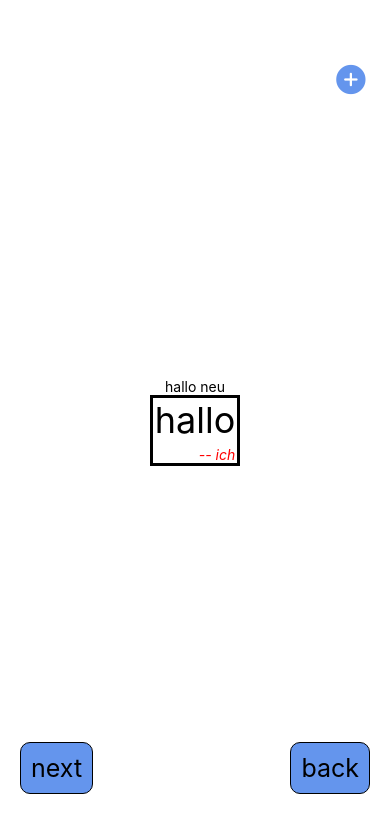
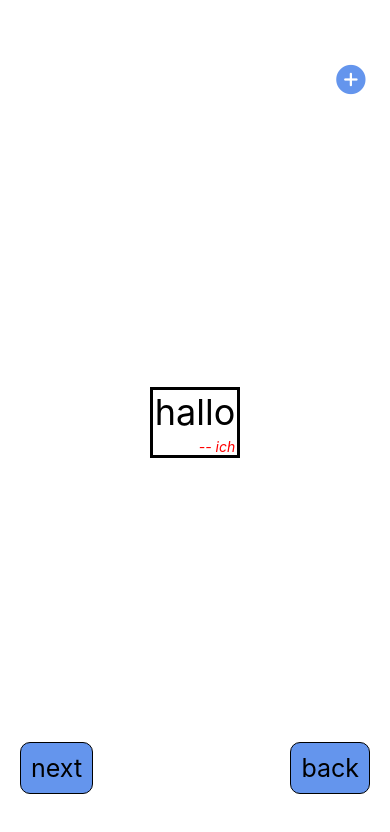
Before and after one commit to ars1992/udemy_react_native, a React Native app: screen / in a window 390 px wide. Shown: the top 832 px of the page. Built offline with nearby package versions, Linux system fonts and the light colour scheme.

Commit message:
ende 52 Komponente mut useState einblenden

```diff
--- a/App.js
+++ b/App.js
@@ -15,14 +15,15 @@ const zitate = [
 export default function App() {
 
   const [index, setIndex] = useState(0)
+  const [isShowDialog, setShowDialog] = useState(false)
   const zitat = zitate[index]
 
   return (
     <View style={styles.container}>
-      <Pressable style={[styles.new]} onPress={()=>alert("neu")}>
+      <Pressable style={[styles.new]} onPress={()=>setShowDialog(isShowDialog ? false : true)}>
         <Ionicons name="add-circle" size={36} color="cornflowerblue" />
       </Pressable>
-      <NeueZitate visible={true}></NeueZitate>
+      <NeueZitate visible={isShowDialog}></NeueZitate>
       <Zitate text={zitat.text} autor={zitat.autor}/>
       <Pressable style={[styles.button, styles.next]} onPress={() => setIndex((index + 1) % zitate.length)}>
         <Text style={styles.buttonText}>next</Text>
```
